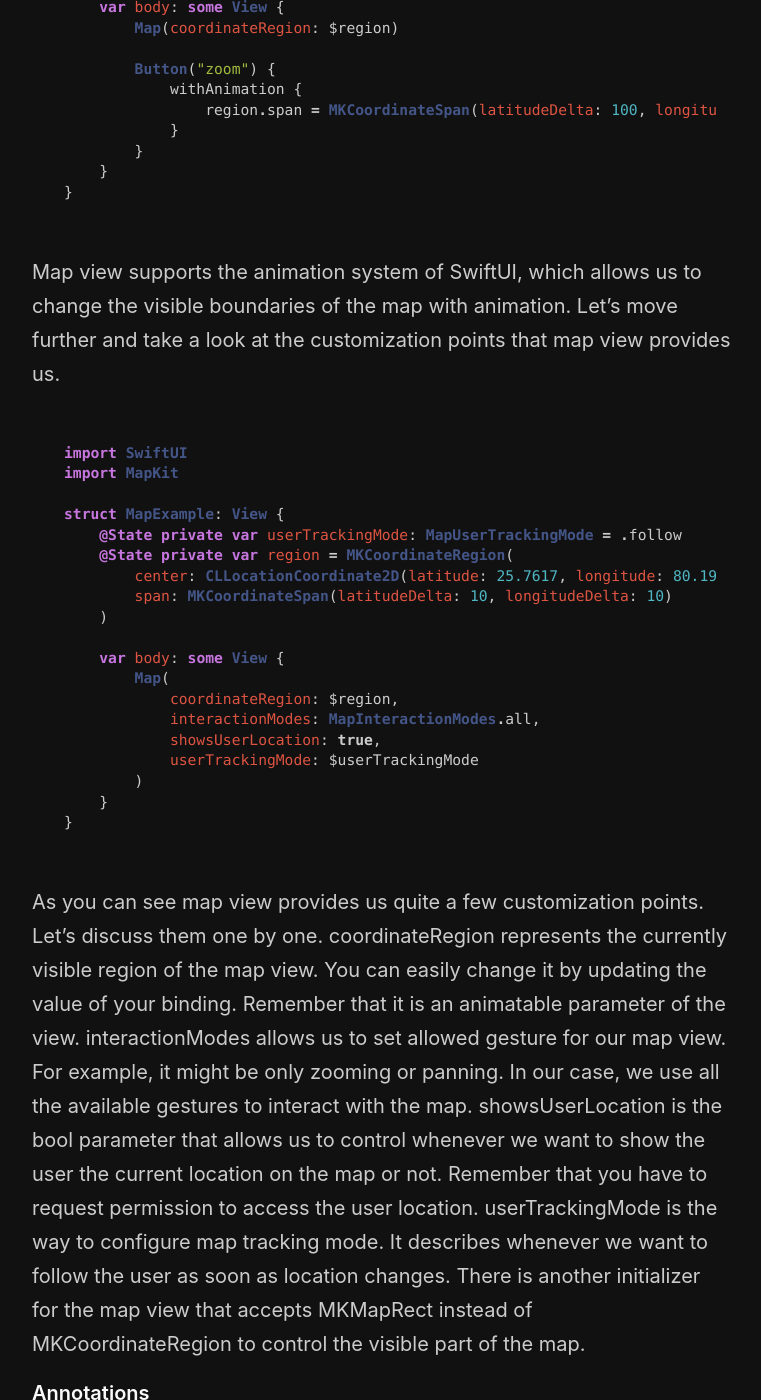
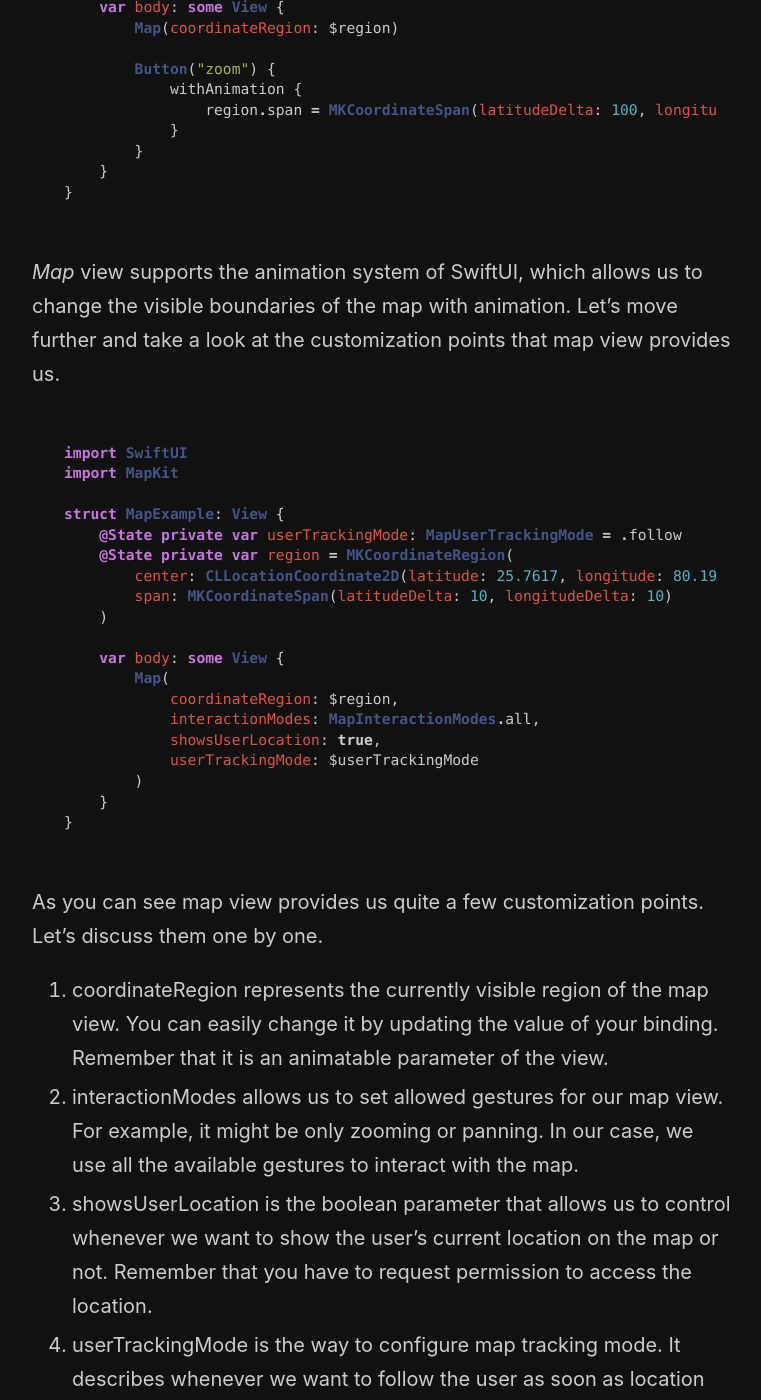
Before and after one commit to mecid/mecid.github.io, a Jekyll site: the page built from _posts/2020-07-29-using-mapkit-with-swiftui.md, in a window 1280 px wide and 1400 px high, scrolled down 1593 px. Shown: the whole window, without its empty margins (258-1019 px from the left). Built offline with Jekyll 4.4.1, drawn with Linux system fonts in a browser that asks for light colours; some of the changed text lies outside the part shown.

Commit message:
Update 2020-07-29-using-mapkit-with-swiftui.md

````diff
--- a/_posts/2020-07-29-using-mapkit-with-swiftui.md
+++ b/_posts/2020-07-29-using-mapkit-with-swiftui.md
@@ -5,12 +5,12 @@ category: Mastering SwiftUI views
 image: /public/map1.png
 ---
 
-This year we saw that Apple started using SwiftUI across macOS and iOS to build notification center and widgets. Another great addition was a SwiftUI integration for frameworks that Apple provides us like MapKit and AVKit. This week we will talk about Map view that SwiftUI provides us as soon as you import MapKit and SwiftUI.
+This year we saw that Apple started using SwiftUI across macOS and iOS to build notification center and widgets. Another great addition was a SwiftUI integration for frameworks that Apple provides us like MapKit and AVKit. This week we will talk about *Map* view that SwiftUI provides us as soon as you import MapKit and SwiftUI.
 
 > To learn more about using [UIKit views in SwiftUI](/2020/01/29/using-uikit-views-in-swiftui/), take a look at my dedicated post.
 
 #### Basics
-As you might remember, I already covered using MKMapView in SwiftUI by using the UIViewRepresentable protocol. This protocol easily allows us to wrap UIView and use it in SwiftUI. You don't need to do it anymore, starting iOS 14, macOS 11, tvOS 14, and watchOS 7 SwiftUI provides us Map view. Let's take a look at how easily we can use it.
+As you might remember, I already covered using *MKMapView* in SwiftUI by using the *UIViewRepresentable* protocol. This protocol easily allows us to wrap *UIView* and use it in SwiftUI. You don't need to do it anymore, starting iOS 14, macOS 11, tvOS 14, and watchOS 7 SwiftUI provides us *Map* view. Let's take a look at how easily we can use it.
 
 ```swift
 import SwiftUI
@@ -28,7 +28,7 @@ struct MapExample: View {
 }
 ```
 
-As you can see in the example above, all you need to do is constructing Map view and passing it the binding for an instance of MKCoordinateRegion. SwiftUI will update the binding as soon as the user changes the visible region on the map by zoom or pan gestures. You can also update the camera by assigning a new value to the state property that controls the visible region.
+As you can see in the example above, all you need to do is constructing *Map* view and passing it the binding for an instance of *MKCoordinateRegion*. SwiftUI will update the binding as soon as the user changes the visible region on the map by zoom or pan gestures. You can also update the camera by assigning a new value to the state property that controls the visible region.
 
 ```swift
 import SwiftUI
@@ -52,7 +52,7 @@ struct MapExample: View {
 }
 ```
 
-Map view supports the animation system of SwiftUI, which allows us to change the visible boundaries of the map with animation. Let's move further and take a look at the customization points that map view provides us.
+*Map* view supports the animation system of SwiftUI, which allows us to change the visible boundaries of the map with animation. Let's move further and take a look at the customization points that map view provides us.
 
 ```swift
 import SwiftUI
@@ -77,11 +77,13 @@ struct MapExample: View {
 ```
 
 As you can see map view provides us quite a few customization points. Let's discuss them one by one.
-coordinateRegion represents the currently visible region of the map view. You can easily change it by updating the value of your binding. Remember that it is an animatable parameter of the view.
-interactionModes allows us to set allowed gesture for our map view. For example, it might be only zooming or panning. In our case, we use all the available gestures to interact with the map.
-showsUserLocation is the bool parameter that allows us to control whenever we want to show the user the current location on the map or not. Remember that you have to request permission to access the user location.
-userTrackingMode is the way to configure map tracking mode. It describes whenever we want to follow the user as soon as location changes.
-There is another initializer for the map view that accepts MKMapRect instead of MKCoordinateRegion to control the visible part of the map.
+
+1. coordinateRegion represents the currently visible region of the map view. You can easily change it by updating the value of your binding. Remember that it is an animatable parameter of the view.
+2. interactionModes allows us to set allowed gestures for our map view. For example, it might be only zooming or panning. In our case, we use all the available gestures to interact with the map.
+3. showsUserLocation is the boolean parameter that allows us to control whenever we want to show the user's current location on the map or not. Remember that you have to request permission to access the location.
+4. userTrackingMode is the way to configure map tracking mode. It describes whenever we want to follow the user as soon as location changes.
+
+There is another initializer for the map view that accepts *MKMapRect* instead of *MKCoordinateRegion* to control the visible part of the map.
 
 #### Annotations
 We usually use map screens to display the points of interest in our apps. SwiftUI allows us to place the annotations over the map by using simple views. To provide annotation items, we have to use another initializer that accepts the random access collection of identifiable elements.
@@ -121,11 +123,11 @@ struct MapExample: View {
 }
 ```
 
-SwiftUI provides us MapAnnotation struct that we can use to build our annotation view. It accepts the center coordinate of the annotation, its anchor point, and the @ViewBuilder closure to create a custom view.
+SwiftUI provides us *MapAnnotation* struct that we can use to build our annotation view. It accepts the center coordinate of the annotation, its anchor point, and the @*ViewBuilder* closure to create a custom view.
 
-** It looks like MapAnnotation struct doesn't work in Xcode 12 beta 3**
+**It looks like MapAnnotation struct doesn't work in Xcode 12 beta 3**
 
-SwiftUI also provides us two standard views that we can use to display our points of interest. These are MapMarker and MapPin.
+SwiftUI also provides us two standard views that we can use to display our points of interest. These are *MapMarker* and *MapPin*.
 
 ```swift
 var body: some View {
````
Also changed, not shown: other parts of _posts/2020-07-29-using-mapkit-with-swiftui.md (+1 -1 lines).
